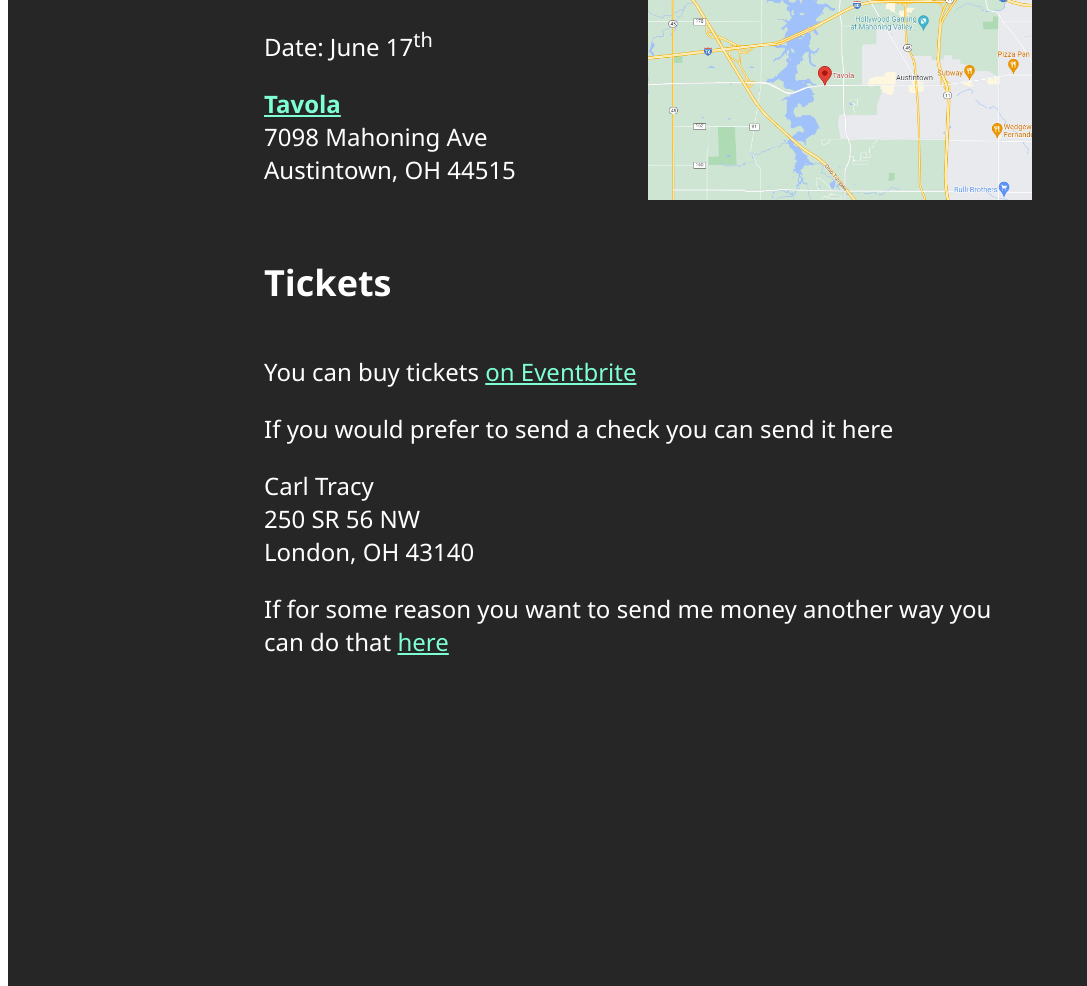
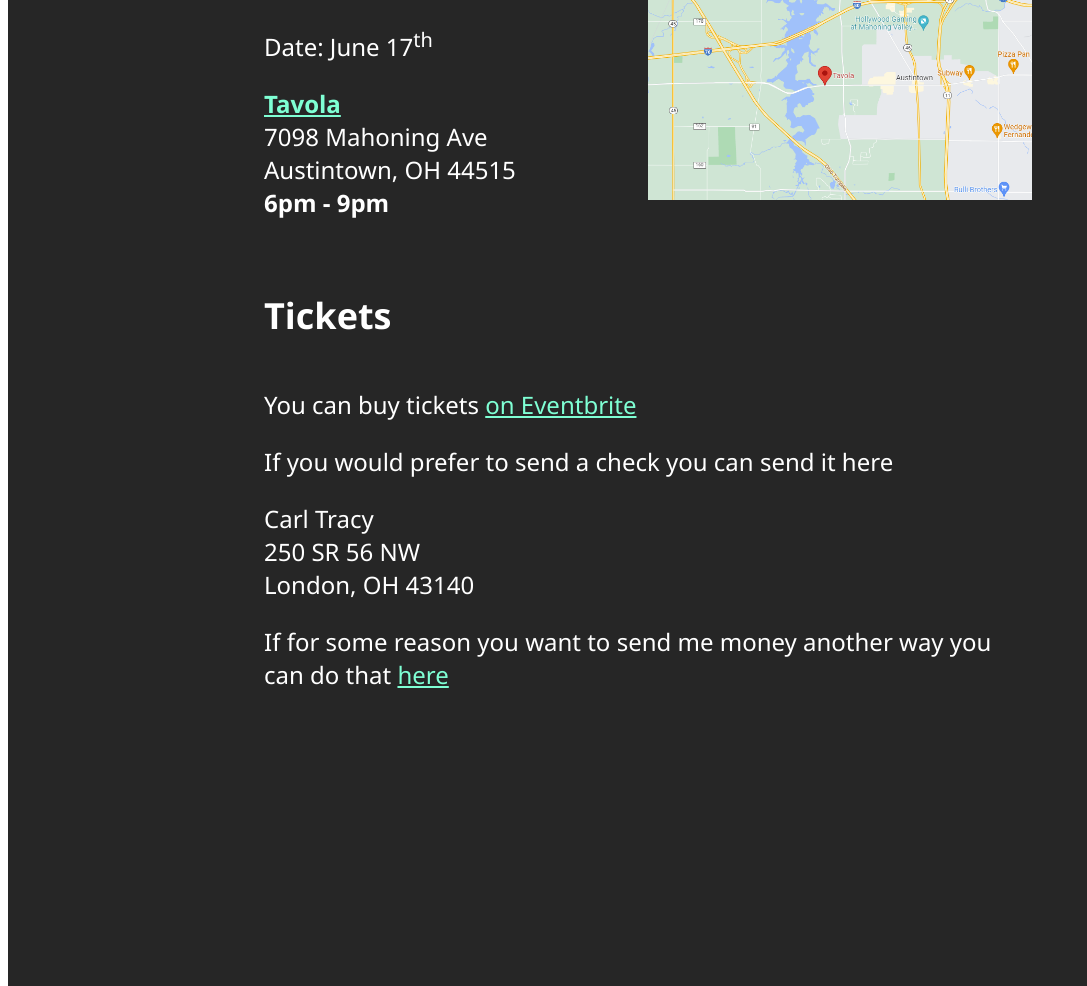
Before and after one commit to chaos46692/MRHS93, a plain HTML site: page index.html in a window 1280 px wide. Shown: the part 2579-3565 px from the top of the page, without its empty margins (0-1087 px from the left). Drawn offline with Linux system fonts and the light colour scheme.

Commit message:
added time

```diff
--- a/index.html
+++ b/index.html
@@ -64,7 +64,8 @@
                 <p>
                     <strong><a href="https://www.tavolaristoranteandcatering.com/" target="_none">Tavola</a> </strong><br/>
                     7098 Mahoning Ave<br/>
-                    Austintown, OH 44515
+                    Austintown, OH 44515 <br/>
+					<strong>6pm - 9pm</strong>
                 </p>
 
             </div>
```
